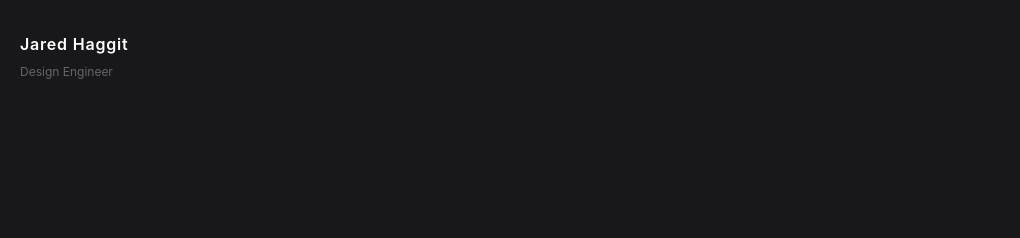
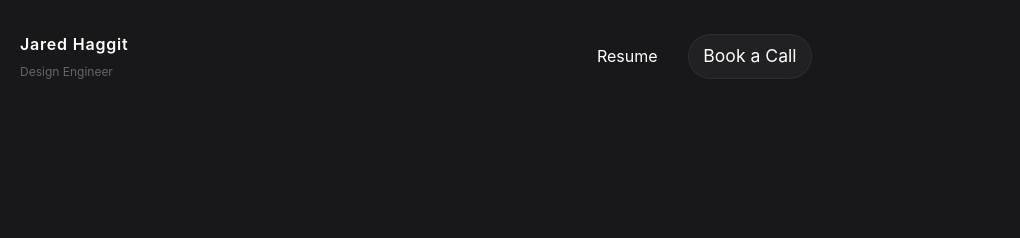
Before and after one commit to JMH-Design/portfolio3, a plain HTML site: page index.html in a window 1280 px wide. Shown: the top 238 px of the page, 260-1280 px from the left. Drawn offline with Linux system fonts and the light colour scheme.

Commit message:
video and header updates

```diff
--- a/index.html
+++ b/index.html
@@ -25,6 +25,11 @@
             <h1 class="name">Jared Haggit</h1>
             <p class="current-role">Design Engineer</p>
           </div>
+
+          <div class="header-buttons">
+            <a class="primary-btn">Resume</a>
+            <a class="secondary-btn">Book a Call</a>
+          </div>
         </div>
 
         <div class="banner">
@@ -50,7 +55,7 @@
           </p>
         </div>
       </div>
-      <video class="banner-video" src="./Assets/14631672_2160_3840_60fps.mp4"></video>
+      <video controls autoplay class="banner-video" src="./Assets/14631672_2160_3840_60fps.mp4"></video>
       </div>
 
       <div class="right-content">
--- a/styles.css
+++ b/styles.css
@@ -47,6 +47,32 @@ body {
   display: flex;
   flex-direction: column;
   gap: 0.25rem;
+}
+
+.header-buttons {
+  display: flex;
+  gap: 1rem;
+  margin-left: auto;
+  align-items: center;
+}
+
+.secondary-btn {
+  font-size: 1.1rem;
+  font-weight: 400;
+  text-decoration: none;
+  display: inline;
+  align-items: center;
+  gap: 0.5rem;
+  padding: 0.45rem 0.9rem;
+  border-radius: 999px;
+  background-color: rgba(255, 255, 255, 0.04);
+  border: 1px solid rgba(255, 255, 255, 0.06);
+  cursor: pointer;
+  text-align: center;
+}
+
+.primary-btn {
+  padding: 0.45rem 0.9rem;
 }
 
 .name {
```
